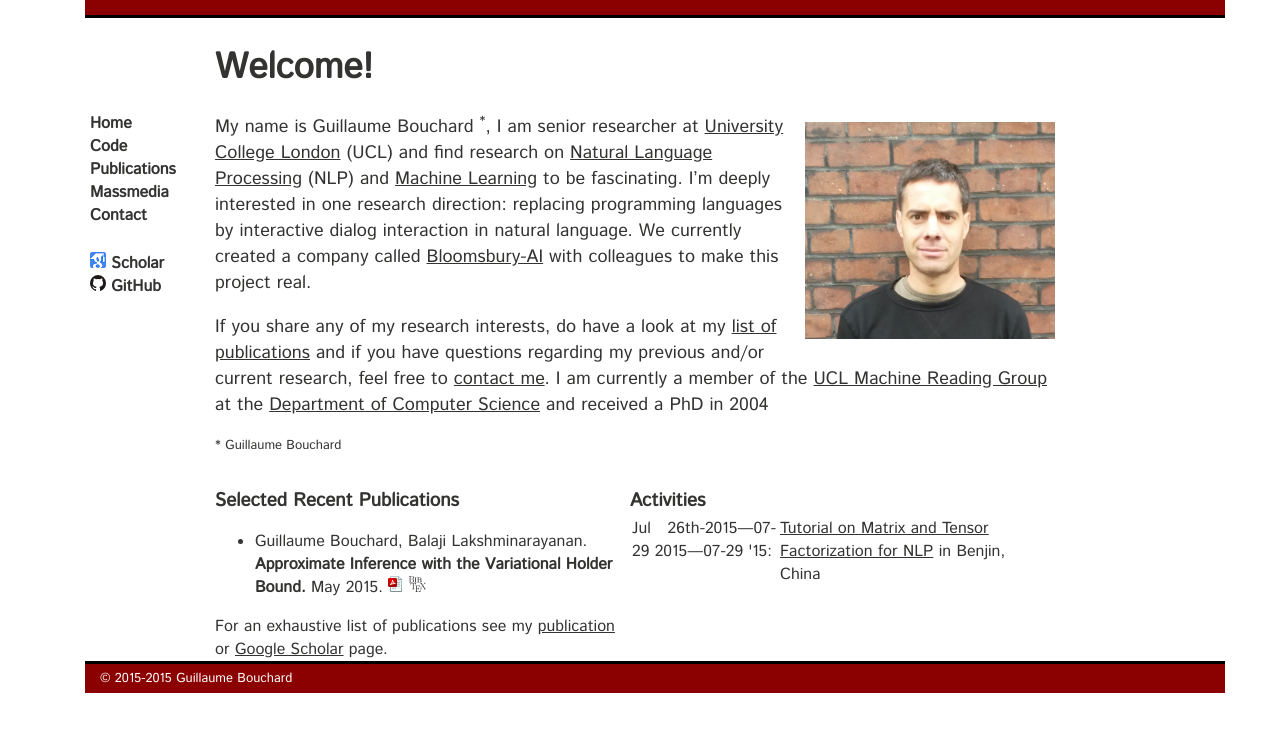
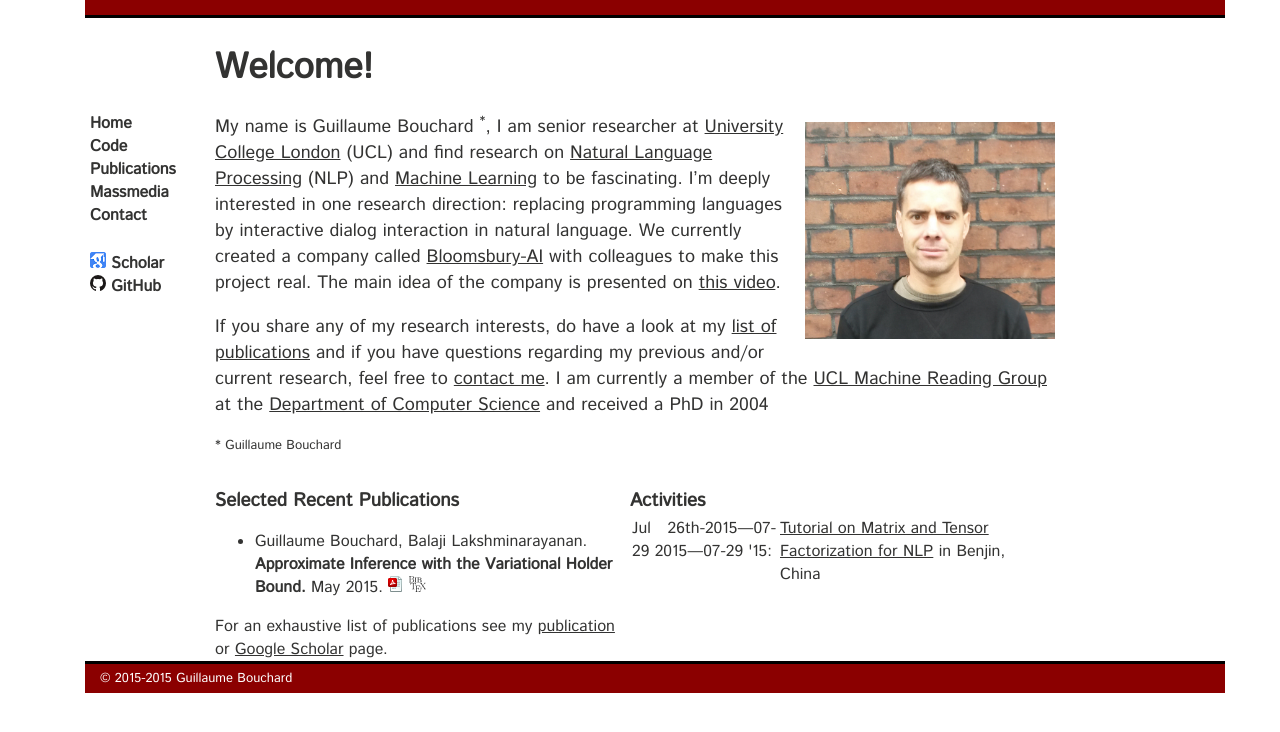
Before and after one commit to gbouchar/gbouchar.github.io, a Jekyll site: the page built from index.md, in a window 1280 px wide. Shown: the top 732 px of the page. Built offline with Jekyll 4.4.1, drawn with Linux system fonts in a browser that asks for light colours; Markdown is read by kramdown in place of the engine named in the settings.

Commit message:
added video link

```diff
--- a/index.md
+++ b/index.md
@@ -12,8 +12,7 @@ My name is Guillaume Bouchard <a class="fnote" href="#fnote-name">*</a>,
 I am senior researcher at [University College London][ucl] (UCL) and find
 research on [Natural Language Processing][nlp] (NLP) and [Machine Learning][ml]
 to be fascinating. I'm deeply interested in one research direction: replacing programming languages
-by interactive dialog interaction in natural language. We currently created a company called [Bloomsbury-AI][bai] with colleagues to
-make this project real.
+by interactive dialog interaction in natural language. We currently created a company called [Bloomsbury-AI][bai] with colleagues to make this project real. The main idea of the company is presented on [this video][videobai].
 
 If you share any of my research interests, do have a look at
 my [list of publications][pubs] and if you have questions regarding
```
Also changed, not shown: other parts of index.md (+1 -0 lines).
